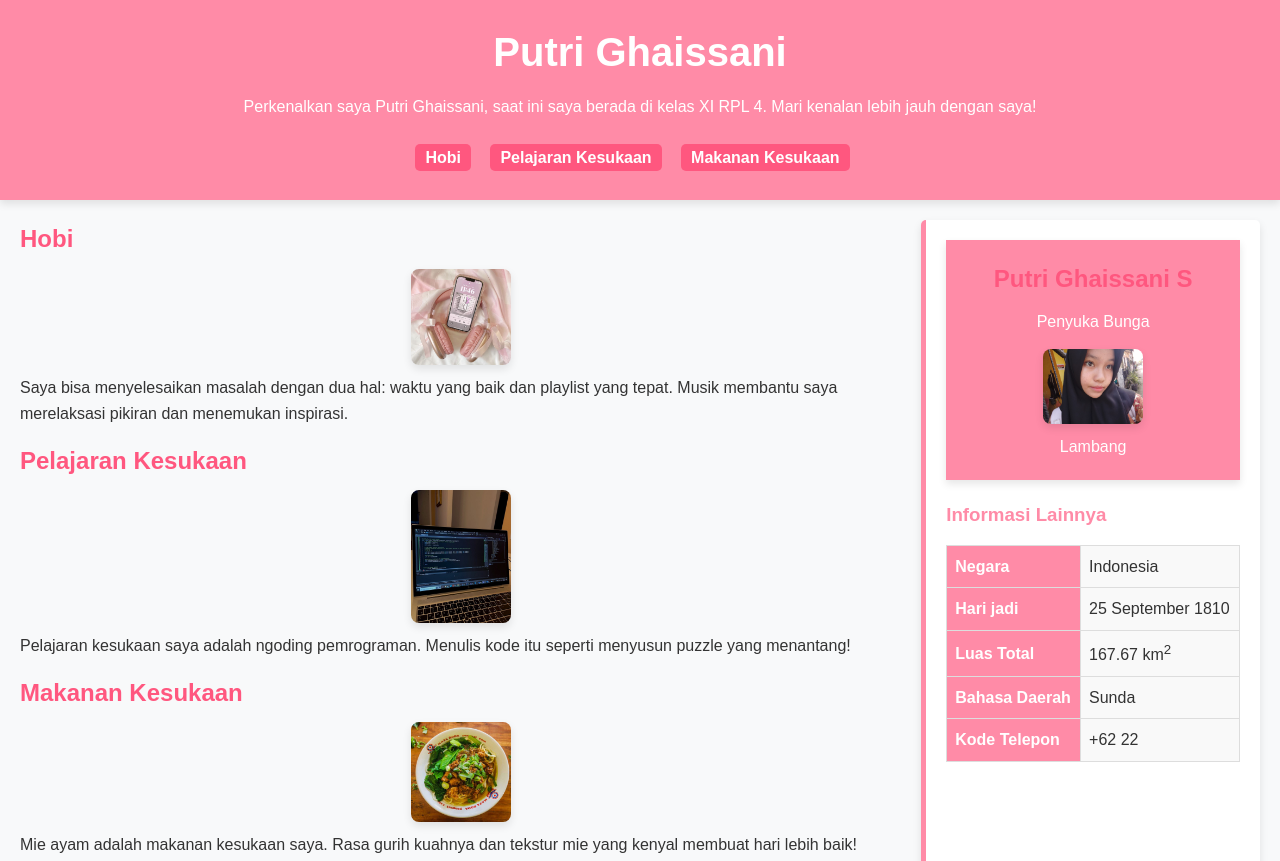
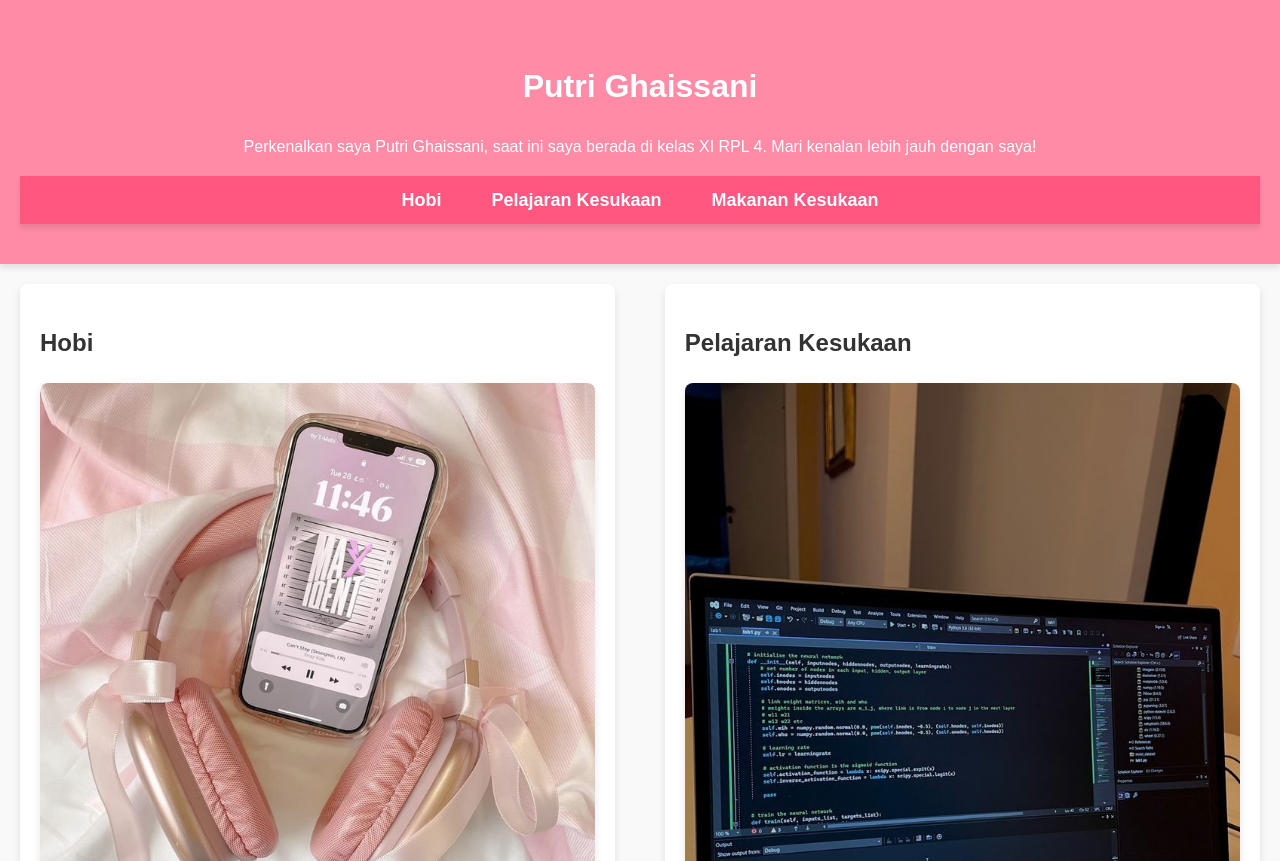
Before and after one commit to PutriGhaissani/Putri-Ghaissani, a plain HTML site: page index.html in a window 1280 px wide. Shown: the top 861 px of the page. Drawn offline with Linux system fonts and the light colour scheme.

Commit message:
Update style.css

```diff
--- a/styles/style.css
+++ b/styles/style.css
@@ -1,149 +1,122 @@
-/* Aturan Umum */
+/* Gaya Umum */
 * {
   box-sizing: border-box;
+}
+
+body {
+  font-family: 'Quicksand', sans-serif;
+  margin: 0;
+  padding: 0;
+  background-color: #f9f9f9;
+  color: #333;
+  line-height: 1.6;
+}
+
+/* Header dan Navigasi */
+header {
+  text-align: center;
+  padding: 40px 20px;
+  background-color: #FF8BA7;
+  color: white;
+  box-shadow: 0 4px 6px rgba(0, 0, 0, 0.1);
+}
+
+nav {
+  position: sticky;
+  top: 0;
+  background-color: #FF577F;
+  padding: 10px 20px;
+  z-index: 1000;
+  box-shadow: 0 4px 6px rgba(0, 0, 0, 0.1);
+}
+
+nav ul {
+  list-style-type: none;
+  display: flex;
+  justify-content: center;
   margin: 0;
   padding: 0;
 }
 
-body {
-  font-family: 'Quicksand', sans-serif;
-  line-height: 1.6;
-  margin: 0;
-  background-color: #f8f9fa;
-  color: #333;
-}
-
-/* Header */
-header {
-  text-align: center;
-  padding: 20px;
-  background-color: #FF8BA7;
-  color: white;
-  box-shadow: 0 4px 8px rgba(0, 0, 0, 0.1);
-}
-
-header h1 {
-  font-size: 2.5rem;
-  margin-bottom: 10px;
-}
-
-header p {
-  font-size: 1rem;
-}
-
-/* Navigasi */
-nav ul {
-  list-style-type: none;
-  padding: 10px 0;
-}
-
 nav li {
-  display: inline;
-  margin-right: 15px;
+  margin: 0 15px;
 }
 
 nav a {
+  text-decoration: none;
   color: white;
-  text-decoration: none;
   font-weight: bold;
+  font-size: 18px;
   padding: 5px 10px;
   border-radius: 5px;
-  background-color: #FF577F;
   transition: background-color 0.3s ease;
 }
 
 nav a:hover {
-  background-color: #FF8BA7;
+  background-color: #FFC5D3;
 }
 
-/* Main Layout */
-main {
+/* Konten Artikel */
+#content {
   display: flex;
   flex-wrap: wrap;
-  gap: 20px;
-  padding: 20px;
+  justify-content: space-between;
+  margin: 20px;
 }
 
-#content {
-  flex: 3;
-}
-
-aside {
-  flex: 1;
+article {
+  width: 48%;
+  margin-bottom: 20px;
+  padding: 20px;
   background-color: white;
-  padding: 20px;
-  border-left: 5px solid #FF8BA7;
+  border-radius: 8px;
   box-shadow: 0 4px 8px rgba(0, 0, 0, 0.1);
-  border-radius: 5px;
 }
 
 article img {
-  max-width: 100px; /* Ukuran maksimal lebih kecil */
-  width: 100%; /* Responsif untuk layar lebih kecil */
-  height: auto; /* Menjaga proporsi gambar */
-  display: block; /* Menjadikan gambar elemen blok */
-  margin: 10px auto; /* Agar gambar di tengah */
-  border-radius: 8px; /* Estetika sudut membulat */
-  box-shadow: 0 4px 8px rgba(0, 0, 0, 0.1); /* Bayangan lembut */
+  max-width: 100%;
+  height: auto;
+  display: block;
+  margin: 10px 0;
+  border-radius: 8px;
+  box-shadow: 0 4px 8px rgba(0, 0, 0, 0.1);
 }
 
-
-
-/* Teks */
-h2 {
-  color: #FF577F;
-  margin-bottom: 10px;
-}
-
-p {
-  margin-bottom: 15px;
-}
-
-section h3 {
+/* Konten Samping (Aside) */
+aside {
+  width: 30%;
+  padding-left: 20px;
   margin-top: 20px;
-  color: #FF8BA7;
-}
-
-/* Tabel */
-table {
-  width: 100%;
-  border-collapse: collapse;
-  margin-top: 15px;
-}
-
-table th, table td {
-  border: 1px solid #ddd;
-  padding: 8px;
-  text-align: left;
-}
-
-table th {
-  background-color: #FF8BA7;
-  color: white;
-}
-
-table td {
-  background-color: #f9f9f9;
 }
 
 /* Footer */
 footer {
   text-align: center;
-  padding: 10px 20px;
+  padding: 20px;
   background-color: #FF8BA7;
   color: white;
   margin-top: 20px;
-  box-shadow: 0 -4px 8px rgba(0, 0, 0, 0.1);
+  box-shadow: 0 -4px 6px rgba(0, 0, 0, 0.1);
 }
 
 /* Responsivitas */
 @media (max-width: 768px) {
-  main {
+  #content {
     flex-direction: column;
+    align-items: center;
+  }
+
+  article {
+    width: 90%;
   }
 
   aside {
-    border-left: none;
-    border-top: 5px solid #FF8BA7;
+    width: 90%;
+    margin-top: 20px;
+  }
+
+  nav ul {
+    flex-direction: column;
+    align-items: center;
   }
 }
```
